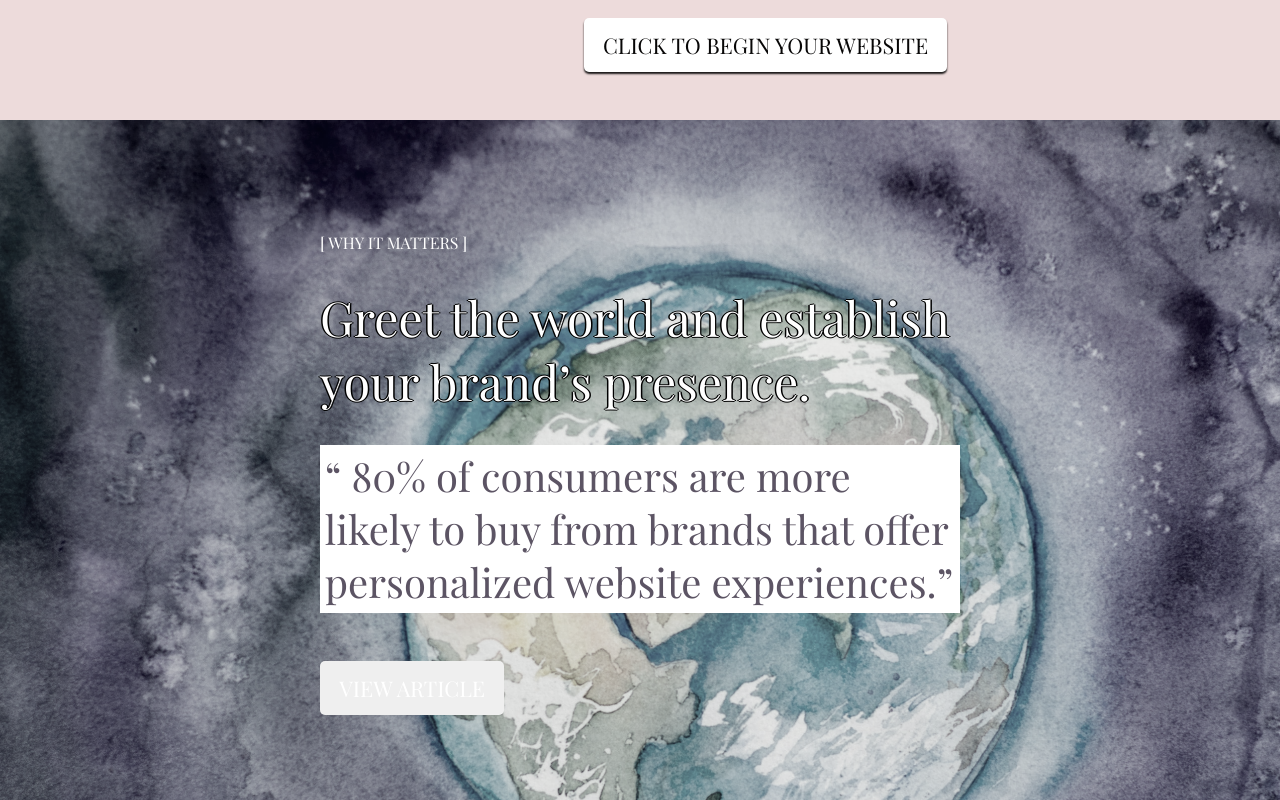
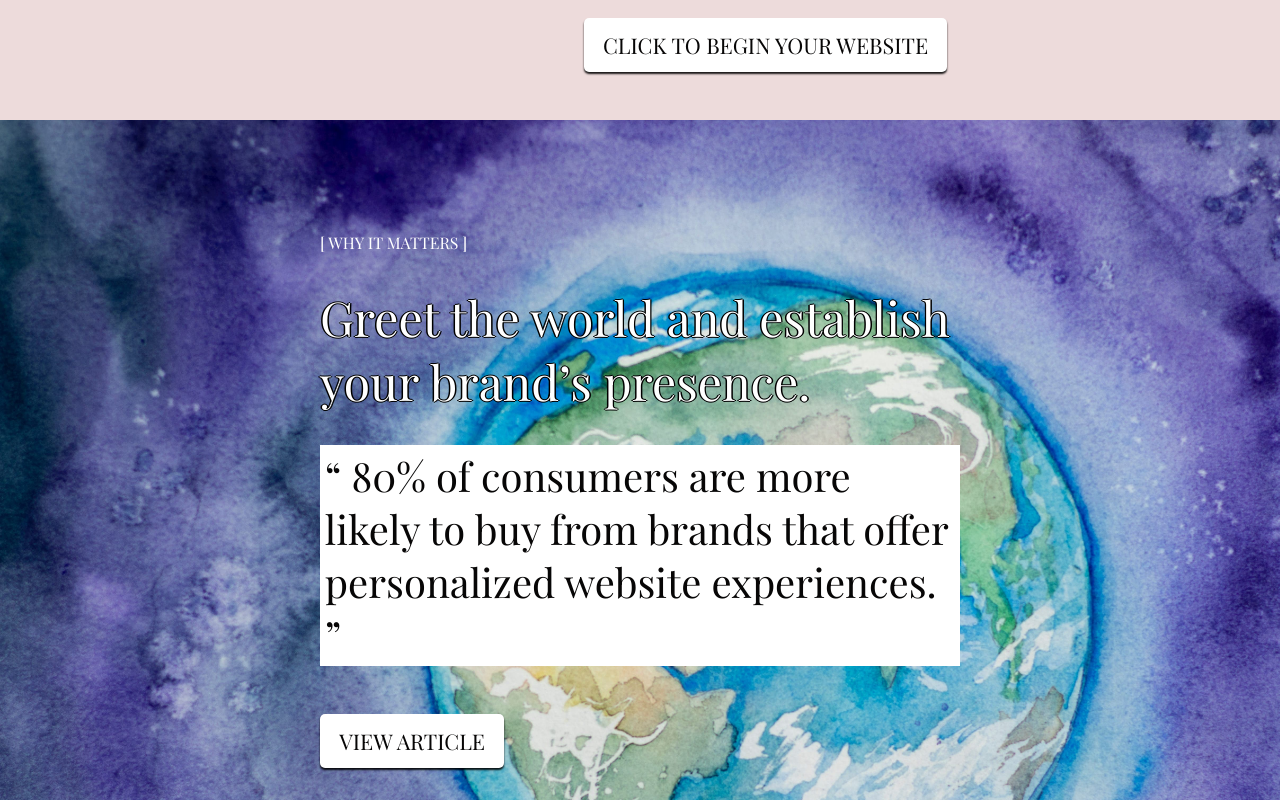
Before and after one commit to gtzjesus/WorldHello, a React (Vite) app: page / in a window 1280 px wide. Shown: the part 3060-3860 px from the top of the page. Built offline with nearby package versions, Linux system fonts and the light colour scheme; no server answers; the database is empty.

Commit message:
Source file modified + UI changes

```diff
--- a/src/components/vital/Vital.jsx
+++ b/src/components/source/Source.jsx
@@ -1,15 +1,43 @@
+// ------------------------------
+// File: Source.js
+// ------------------------------
+// Description: React component for our source being displayed
+// ------------------------------
+// Figma Design.
+// ------------------------------
+// LazyLoading from React for optimization (images & web app loading time).
+// ------------------------------
+// Global Styles from /src/styles/ used for global variables.
+
+// ------------------------------
+// Imports
+// ------------------------------
+// This section has all necessary imports for this component.
+
 import styled from 'styled-components';
 import Button from '../../ui/buttons/Button';
 
 import LazyLoad from 'react-lazyload';
 
-const StyledVital = styled.div`
+// ------------------------------
+// Styled Componenets
+// ------------------------------
+// This section has all CSS styles configured for every HTML element.
+const StyledSource = styled.div`
+  // Code logic for arranging children
   display: flex;
-  filter: brightness(1) saturate(25%);
+  // Code logic for figma design blackening
+  filter: brightness(1) saturate(100%);
+  // Code logic for setting the background
   background-image: url('/backgrounds/earth.jpg');
   background-size: cover;
   color: var(--color-white);
   padding: var(--padding-large) var(--padding-medium);
+
+  // ------------------------------
+  // @Media Queries
+  // ------------------------------
+  // These are used for responsive design, for all screens we can modify the web application based on the screen size
 
   @media (min-width: 40.25em) {
     padding: var(--padding-large) var(--padding-xlarge);
@@ -46,6 +74,10 @@ const Title = styled.span`
 
   text-shadow: 0.03em 0 black, 0 0.03em black, -0.03em 0 black, 0 -0.03em black;
 
+  // ------------------------------
+  // @Media Queries
+  // ------------------------------
+  // These are used for responsive design, for all screens we can modify the web application based on the screen size
   @media (min-width: 61.25em) {
     font-size: var(--font-large);
   }
@@ -54,7 +86,9 @@ const Title = styled.span`
     font-size: var(--font-xlarge);
   }
 `;
+
 const Description = styled.div`
+  // Code logic for arranging children
   display: flex;
   flex-direction: column;
   gap: var(--gap-medium);
@@ -63,10 +97,14 @@ const Description = styled.div`
 const Quote = styled.span`
   font-size: var(--font-small);
   background-color: var(--color-white);
-  color: var(--color-purple);
+  color: var(--color-black);
   padding: var(--padding-xxsmall);
   margin: var(--padding-medium) 0;
 
+  // ------------------------------
+  // @Media Queries
+  // ------------------------------
+  // These are used for responsive design, for all screens we can modify the web application based on the screen size
   @media (min-width: 61.25em) {
     font-size: var(--font-medium);
   }
@@ -76,13 +114,8 @@ const Quote = styled.span`
   }
 `;
 
-const Special = styled.span`
-  color: var(--color-purple);
-`;
-
-const Source = styled.span``;
-
 const Last = styled.div`
+  // Code logic for arranging children
   display: flex;
   flex-direction: column;
   padding: var(--padding-xlarge) 0 0 0;
@@ -93,6 +126,10 @@ const Ending = styled.span`
   font-size: var(--font-xsmall);
   text-shadow: 0.03em 0 black, 0 0.03em black, -0.03em 0 black, 0 -0.03em black;
 
+  // ------------------------------
+  // @Media Queries
+  // ------------------------------
+  // These are used for responsive design, for all screens we can modify the web application based on the screen size
   @media (min-width: 61.25em) {
     font-size: var(--font-small);
   }
@@ -102,10 +139,17 @@ const Ending = styled.span`
   }
 `;
 
-function Vital() {
+// ------------------------------
+// Component
+// ------------------------------
+// This section has our React Component which handles the hook data
+
+function Source() {
   return (
     <LazyLoad>
-      <StyledVital>
+      {/* <!-- Main Container --> */}
+      <StyledSource>
+        {/* <!-- Information Big Container --> */}
         <Information>
           <Intro>[ why it matters ]</Intro>
           <Title>
@@ -113,17 +157,16 @@ function Vital() {
           </Title>
           <Description>
             <Quote>
-              <Special>&ldquo;</Special> 80% of consumers are more likely to buy
-              from brands that offer personalized website experiences.
-              <Special>&rdquo;</Special>
+              &ldquo; 80% of consumers are more likely to buy from brands that
+              offer personalized website experiences. &rdquo;
             </Quote>
-            <Source>
-              <a href="https://bloggingwizard.com/website-statistics/">
-                <Button variation="third" size="small">
-                  view article
-                </Button>
-              </a>
-            </Source>
+            <a
+              href="https://bloggingwizard.com/website-statistics/"
+              target="_blank"
+              rel="noreferrer"
+            >
+              <Button>view article</Button>
+            </a>
           </Description>
           <Last>
             <Ending>
@@ -132,9 +175,9 @@ function Vital() {
             </Ending>
           </Last>
         </Information>
-      </StyledVital>
+      </StyledSource>
     </LazyLoad>
   );
 }
 
-export default Vital;
+export default Source;
--- a/src/pages/home/Home.jsx
+++ b/src/pages/home/Home.jsx
@@ -2,7 +2,7 @@ import { useState } from 'react';
 import Navigation from '../../components/navigation/Navigation';
 import NavigationWBackground from '../../components/navigation/NavigationWBackground';
 import Achievements from '../../components/achievements/Achievements';
-import Vital from '../../components/vital/Vital';
+import Source from '../../components/source/Source';
 import Company from '../../components/company/Company';
 import Presence from '../../components/presence/Presence';
 import Footer from '../../components/footer/Footer';
@@ -30,7 +30,7 @@ function Home() {
       <Landing />
       <Achievements />
       <Craft />
-      <Vital />
+      <Source />
       <Presence />
       <Faqs />
       <Contact />
```
